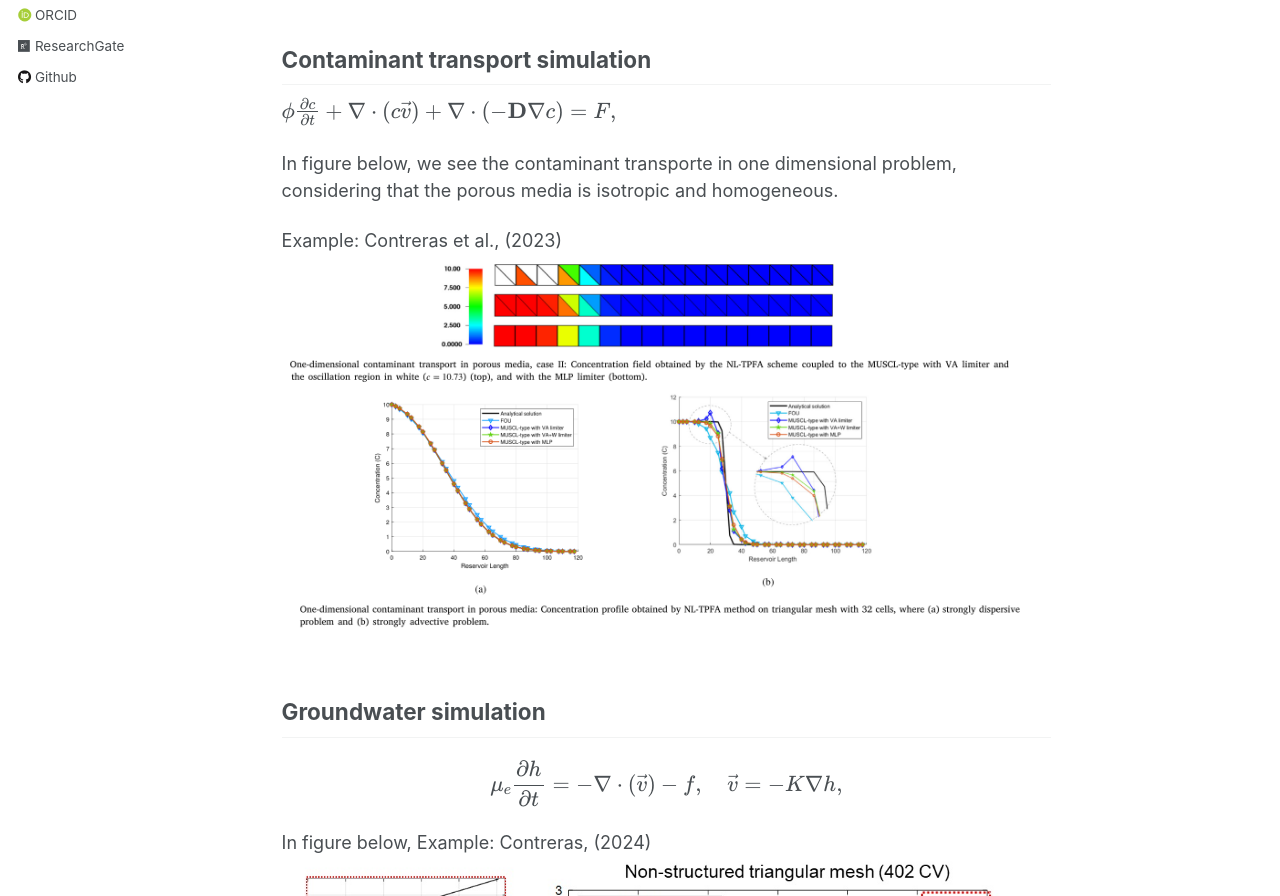
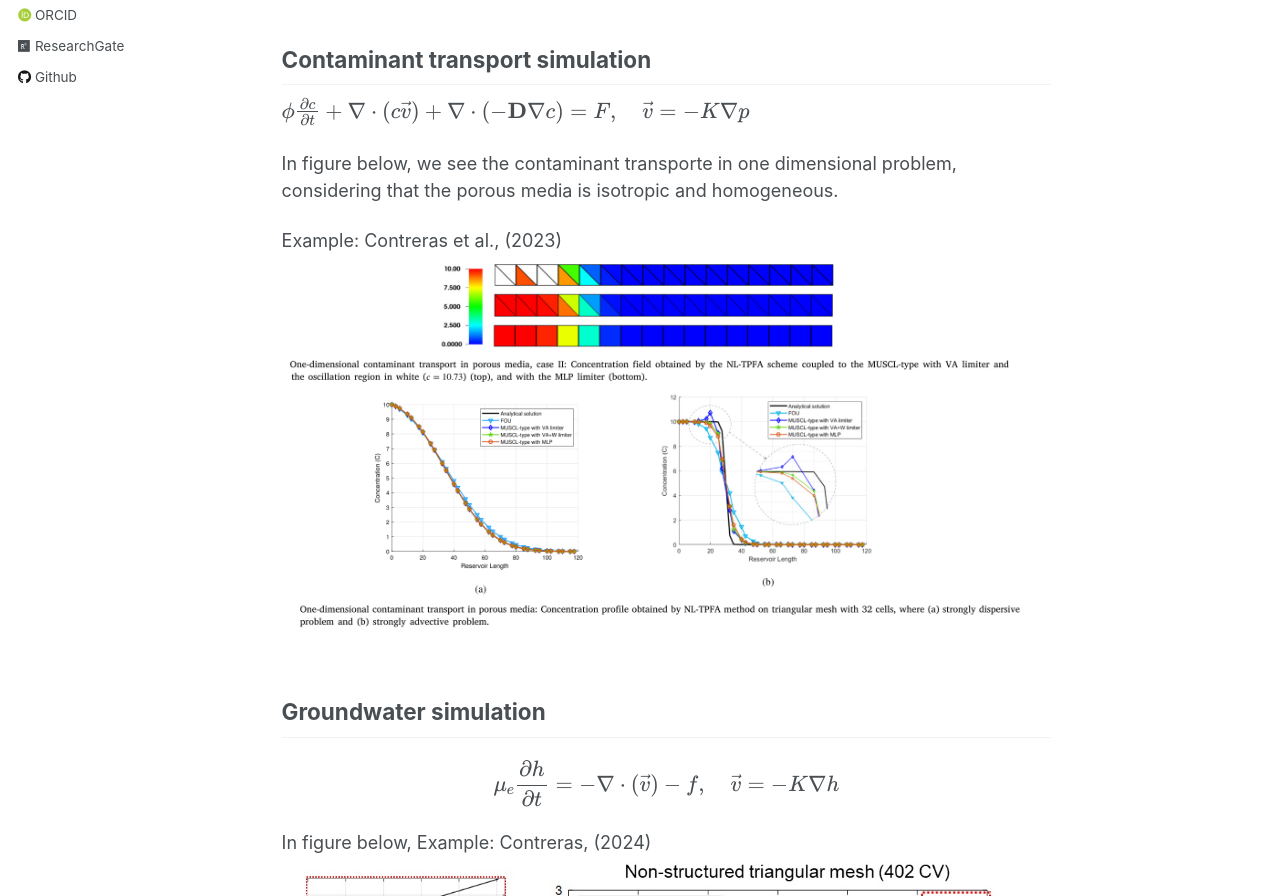
Before and after one commit to Feraul/Feraul.github.io, a Jekyll site: the page built from _pages/about.md, in a window 1280 px wide and 1400 px high. Shown: the part 363-1259 px from the top of the window. Built offline with Jekyll 4.4.1, drawn with Linux system fonts in a browser that asks for light colours; some web fonts are replaced.

Commit message:
Update about.md

```diff
--- a/_pages/about.md
+++ b/_pages/about.md
@@ -16,7 +16,7 @@ Contaminant transport simulation
 ------
 $$
 	\begin{equation}
-		\phi \frac{\partial c}{\partial t}+ \nabla\cdot(c\vec{v})+\nabla\cdot(-\textbf{D}\nabla c)=F,
+		\phi \frac{\partial c}{\partial t}+ \nabla\cdot(c\vec{v})+\nabla\cdot(-\textbf{D}\nabla c)=F, \quad \vec{v}=-K\nabla p
 	\end{equation}
 $$
 
@@ -32,8 +32,7 @@ Groundwater simulation
 $$
 \displaylines{
 	\begin{equation}
-	\mu_{e}\frac{\partial h}{\partial t} = -\nabla \cdot(\vec{v})-f,\quad \vec{v}=-K\nabla h,
-	\label{Eq1}
+	\mu_{e}\frac{\partial h}{\partial t} = -\nabla \cdot(\vec{v})-f,\quad \vec{v}=-K\nabla h
 	\end{equation}
 }
 $$
```
